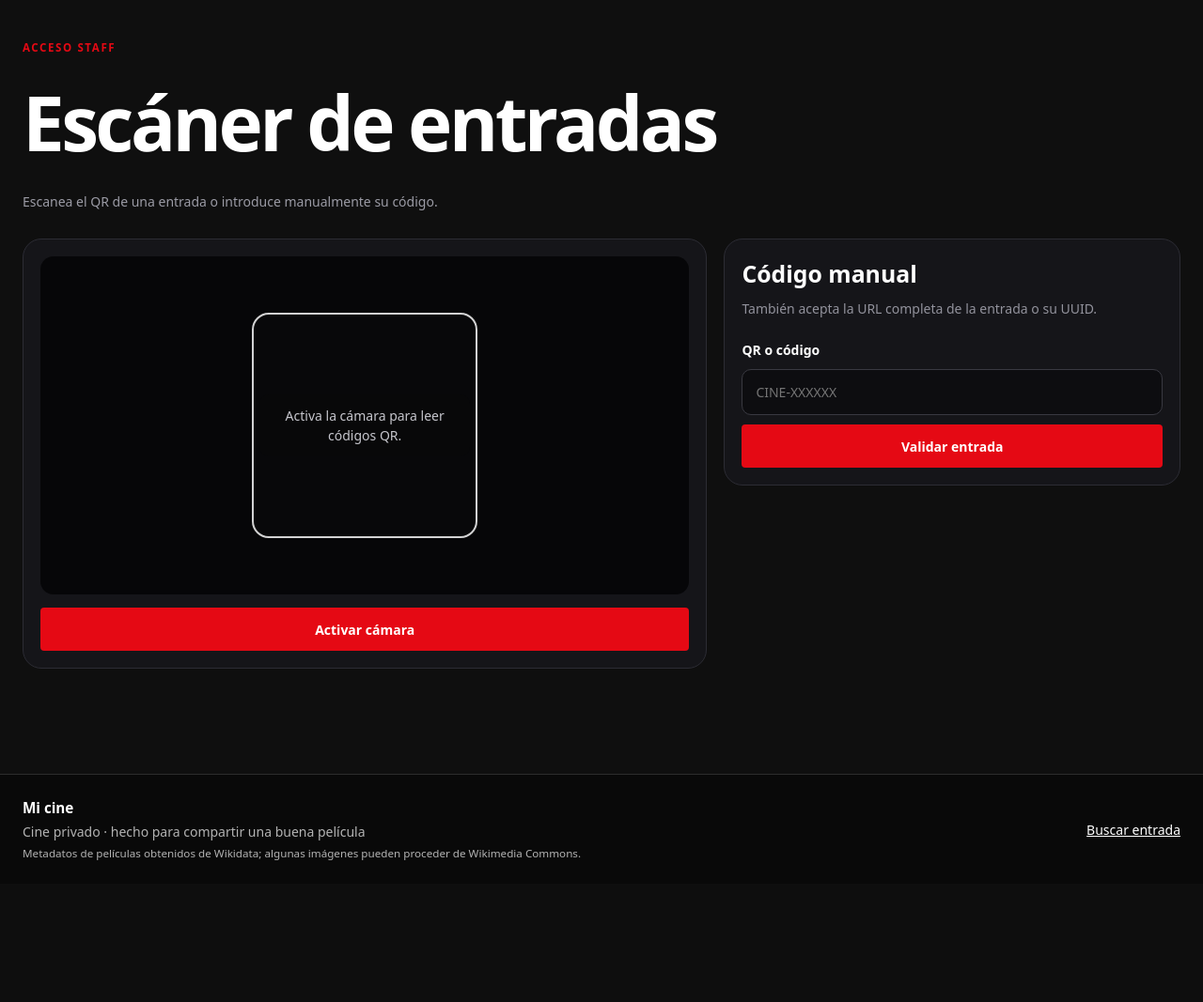
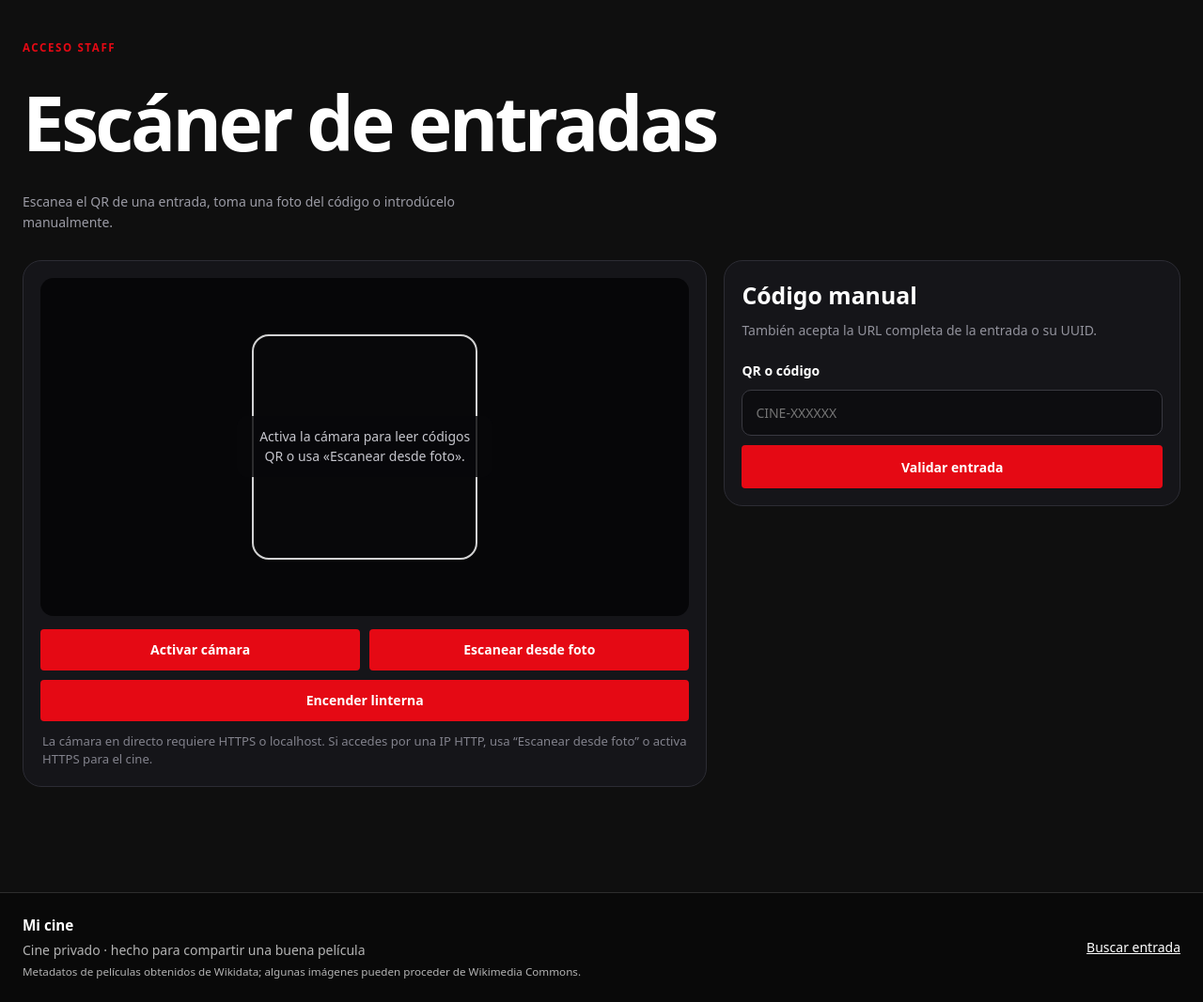
Before and after one commit to elisgar11/C2EM-Cinema, a Django app: page /staff/scanner/ in a window 1280 px wide. Shown: the part 69-1136 px from the top of the page at 94% size. Before the commit the page ends 985 px from the top, so only its background shows below. Run offline with Django 5.2, Linux system fonts and the light colour scheme; the visitor is signed in with stand-in values (Sample User, id 1); data comes from the database, SQL or seed files in the repository; some libraries are stand-ins or nearby versions.

Commit message:
Fix QR scanner camera compatibility
Make QR scanning resilient across browsers, add photo scanning fallback, and document HTTPS requirements for Tailscale access.

```diff
--- a/static/css/scanner.css
+++ b/static/css/scanner.css
@@ -43,6 +43,19 @@
     overflow: hidden;
     border-radius: 14px;
     background: #08080a;
+    transition: border-color 160ms ease, box-shadow 160ms ease;
+}
+
+.scanner-camera[data-scanner-state="warning"] {
+    box-shadow: inset 0 0 0 1px rgba(240, 180, 52, .5);
+}
+
+.scanner-camera[data-scanner-state="danger"] {
+    box-shadow: inset 0 0 0 1px rgba(224, 82, 82, .58);
+}
+
+.scanner-camera[data-scanner-state="success"] {
+    box-shadow: inset 0 0 0 1px rgba(85, 190, 125, .5);
 }
 
 .scanner-camera video {
@@ -51,18 +64,30 @@
     width: 100%;
     height: 100%;
     object-fit: cover;
+    opacity: 0;
+    transition: opacity 140ms ease;
+}
+
+.scanner-camera.is-active video {
+    opacity: 1;
 }
 
 .scanner-camera p {
     position: relative;
     z-index: 3;
-    max-width: 28ch;
+    max-width: 34ch;
     margin: 0;
     padding: 12px 14px;
     border-radius: 10px;
-    background: rgba(8, 8, 10, .78);
+    background: rgba(8, 8, 10, .82);
     color: #c6c6cd;
     text-align: center;
+    line-height: 1.45;
+}
+
+.scanner-camera.is-active p {
+    align-self: end;
+    margin-bottom: 14px;
 }
 
 .scanner-frame {
@@ -74,6 +99,51 @@
     border-radius: 18px;
     box-shadow: 0 0 0 999px rgba(0, 0, 0, .2);
     pointer-events: none;
+}
+
+.scanner-actions {
+    display: grid;
+    grid-template-columns: 1fr 1fr;
+    gap: 10px;
+}
+
+.scanner-actions .button,
+.scanner-photo-button {
+    display: inline-flex;
+    box-sizing: border-box;
+    min-height: 44px;
+    align-items: center;
+    justify-content: center;
+    margin: 0;
+    cursor: pointer;
+    text-align: center;
+}
+
+.scanner-actions .button:disabled {
+    cursor: not-allowed;
+    opacity: .48;
+}
+
+.scanner-photo-input {
+    position: absolute;
+    width: 1px;
+    height: 1px;
+    padding: 0;
+    overflow: hidden;
+    clip: rect(0 0 0 0);
+    white-space: nowrap;
+    border: 0;
+}
+
+.scanner-flash-button {
+    grid-column: 1 / -1;
+}
+
+.scanner-help {
+    margin: 12px 2px 0;
+    color: #82828c;
+    font-size: .82rem;
+    line-height: 1.5;
 }
 
 .scanner-manual-card h2,
@@ -99,6 +169,7 @@
 
 .scanner-form input {
     width: 100%;
+    box-sizing: border-box;
     padding: 13px 14px;
     border: 1px solid #393941;
     border-radius: 10px;
@@ -159,12 +230,16 @@
 }
 
 @media (max-width: 760px) {
+    .scanner-page {
+        padding-top: 32px;
+    }
+
     .scanner-grid {
         grid-template-columns: 1fr;
     }
 
     .scanner-camera {
-        min-height: 300px;
+        min-height: min(68vh, 420px);
     }
 
     .scanner-result {
@@ -177,3 +252,20 @@
         text-align: left;
     }
 }
+
+@media (max-width: 480px) {
+    .scanner-actions {
+        grid-template-columns: 1fr;
+    }
+
+    .scanner-flash-button {
+        grid-column: auto;
+    }
+}
+
+@media (prefers-reduced-motion: reduce) {
+    .scanner-camera,
+    .scanner-camera video {
+        transition: none;
+    }
+}
--- /dev/null
+++ b/static/js/ticket-scanner.js
@@ -0,0 +1,255 @@
+(() => {
+    const startButton = document.getElementById("start-camera");
+    const photoInput = document.getElementById("scanner-photo");
+    const flashButton = document.getElementById("toggle-flash");
+    const video = document.getElementById("scanner-video");
+    const status = document.getElementById("camera-status");
+    const shell = document.getElementById("camera-shell");
+    const form = document.getElementById("scanner-form");
+    const input = document.getElementById("scanner-value");
+
+    if (!startButton || !photoInput || !video || !status || !form || !input) return;
+
+    let scanner = null;
+    let nativeStream = null;
+    let nativeTimer = null;
+    let submitting = false;
+
+    function setStatus(message, tone = "neutral") {
+        status.textContent = message;
+        shell.dataset.scannerState = tone;
+    }
+
+    function errorName(error) {
+        if (!error) return "";
+        if (typeof error === "string") return error;
+        return error.name || error.message || String(error);
+    }
+
+    function humanCameraError(error) {
+        const name = errorName(error);
+        if (/NotAllowedError|PermissionDeniedError|denied/i.test(name)) {
+            return "El navegador ha bloqueado la cámara. Revisa el permiso de cámara para este sitio.";
+        }
+        if (/NotFoundError|DevicesNotFoundError|Camera not found/i.test(name)) {
+            return "No se ha encontrado ninguna cámara disponible en este dispositivo.";
+        }
+        if (/NotReadableError|TrackStartError|Could not start/i.test(name)) {
+            return "La cámara está ocupada por otra aplicación o el navegador no puede abrirla.";
+        }
+        if (/OverconstrainedError|ConstraintNotSatisfiedError/i.test(name)) {
+            return "La cámara existe, pero no admite la configuración solicitada.";
+        }
+        if (/SecurityError|secure|https/i.test(name)) {
+            return "El navegador exige HTTPS para utilizar la cámara en directo.";
+        }
+        return "No se pudo iniciar la cámara. Puedes usar «Escanear desde foto» o introducir el código manualmente.";
+    }
+
+    function canUseLiveCamera() {
+        if (!window.isSecureContext) {
+            setStatus(
+                "La cámara en directo está bloqueada porque esta página usa HTTP. Abre C2EM mediante HTTPS o usa «Escanear desde foto».",
+                "warning",
+            );
+            startButton.disabled = true;
+            startButton.title = "La cámara web requiere HTTPS o localhost";
+            return false;
+        }
+        if (!navigator.mediaDevices || typeof navigator.mediaDevices.getUserMedia !== "function") {
+            setStatus(
+                "Este navegador no expone acceso directo a la cámara. Usa «Escanear desde foto».",
+                "warning",
+            );
+            startButton.disabled = true;
+            return false;
+        }
+        return true;
+    }
+
+    async function stopNativeCamera() {
+        if (nativeTimer) {
+            clearTimeout(nativeTimer);
+            nativeTimer = null;
+        }
+        if (nativeStream) {
+            nativeStream.getTracks().forEach((track) => track.stop());
+            nativeStream = null;
+        }
+        video.srcObject = null;
+    }
+
+    async function stopCamera() {
+        if (scanner) {
+            try {
+                await scanner.stop();
+            } catch (error) {
+                console.debug("No se pudo detener QrScanner limpiamente", error);
+            }
+        }
+        await stopNativeCamera();
+        shell.classList.remove("is-active");
+        flashButton.hidden = true;
+        flashButton.textContent = "Encender linterna";
+    }
+
+    async function submitDecoded(value) {
+        const decoded = String(value || "").trim();
+        if (!decoded || submitting) return;
+        submitting = true;
+        setStatus("QR leído. Validando entrada…", "success");
+        input.value = decoded;
+        await stopCamera();
+        form.submit();
+    }
+
+    async function startWithQrScanner() {
+        if (!window.QrScanner) throw new Error("QrScanner no está disponible");
+
+        if (!scanner) {
+            scanner = new window.QrScanner(
+                video,
+                (result) => submitDecoded(result && typeof result === "object" ? result.data : result),
+                {
+                    preferredCamera: "environment",
+                    maxScansPerSecond: 12,
+                    returnDetailedScanResult: true,
+                    highlightScanRegion: false,
+                    highlightCodeOutline: true,
+                    onDecodeError: (error) => {
+                        if (window.QrScanner && error !== window.QrScanner.NO_QR_CODE_FOUND) {
+                            console.debug("Error de lectura QR", error);
+                        }
+                    },
+                },
+            );
+        }
+
+        await scanner.start();
+        shell.classList.add("is-active");
+        setStatus("Cámara activa. Apunta al QR de la entrada.", "success");
+
+        try {
+            if (await scanner.hasFlash()) flashButton.hidden = false;
+        } catch (error) {
+            flashButton.hidden = true;
+        }
+    }
+
+    async function startWithNativeDetector() {
+        if (!("BarcodeDetector" in window)) throw new Error("BarcodeDetector no está disponible");
+        if (window.BarcodeDetector.getSupportedFormats) {
+            const formats = await window.BarcodeDetector.getSupportedFormats();
+            if (!formats.includes("qr_code")) throw new Error("Este navegador no admite QR con BarcodeDetector");
+        }
+
+        const detector = new window.BarcodeDetector({ formats: ["qr_code"] });
+        nativeStream = await navigator.mediaDevices.getUserMedia({
+            video: { facingMode: { ideal: "environment" } },
+            audio: false,
+        });
+        video.srcObject = nativeStream;
+        await video.play();
+        shell.classList.add("is-active");
+        setStatus("Cámara activa. Apunta al QR de la entrada.", "success");
+
+        const scan = async () => {
+            if (!nativeStream || submitting) return;
+            try {
+                const codes = await detector.detect(video);
+                if (codes.length && codes[0].rawValue) {
+                    await submitDecoded(codes[0].rawValue);
+                    return;
+                }
+            } catch (error) {
+                console.debug("Error de lectura QR nativa", error);
+            }
+            nativeTimer = window.setTimeout(scan, 220);
+        };
+        scan();
+    }
+
+    async function startCamera() {
+        if (!canUseLiveCamera()) return;
+
+        startButton.disabled = true;
+        setStatus("Solicitando permiso de cámara…");
+        try {
+            if (window.QrScanner) {
+                await startWithQrScanner();
+            } else {
+                await startWithNativeDetector();
+            }
+        } catch (error) {
+            await stopCamera();
+            setStatus(humanCameraError(error), "danger");
+            startButton.disabled = false;
+            return;
+        }
+        startButton.textContent = "Cámara activa";
+    }
+
+    async function scanPhoto(file) {
+        if (!file || submitting) return;
+        setStatus("Leyendo QR de la imagen…");
+
+        try {
+            let result;
+            if (window.QrScanner) {
+                result = await window.QrScanner.scanImage(file, {
+                    returnDetailedScanResult: true,
+                    alsoTryWithoutScanRegion: true,
+                });
+                await submitDecoded(result && typeof result === "object" ? result.data : result);
+                return;
+            }
+
+            if (!("BarcodeDetector" in window)) {
+                throw new Error("No hay decodificador QR disponible en este navegador");
+            }
+            const bitmap = await createImageBitmap(file);
+            try {
+                const detector = new window.BarcodeDetector({ formats: ["qr_code"] });
+                const codes = await detector.detect(bitmap);
+                if (!codes.length || !codes[0].rawValue) throw new Error("No QR code found");
+                await submitDecoded(codes[0].rawValue);
+            } finally {
+                bitmap.close?.();
+            }
+        } catch (error) {
+            const name = errorName(error);
+            const noCode = /No QR code found|No QR code/i.test(name);
+            setStatus(
+                noCode
+                    ? "No se ha encontrado un QR legible en esa imagen. Acércate más y vuelve a intentarlo."
+                    : "No se pudo leer esa imagen. Prueba otra foto o utiliza el código manual.",
+                "danger",
+            );
+            photoInput.value = "";
+        }
+    }
+
+    async function toggleFlash() {
+        if (!scanner || flashButton.hidden) return;
+        try {
+            await scanner.toggleFlash();
+            flashButton.textContent = scanner.isFlashOn() ? "Apagar linterna" : "Encender linterna";
+        } catch (error) {
+            flashButton.hidden = true;
+        }
+    }
+
+    startButton.addEventListener("click", startCamera);
+    photoInput.addEventListener("change", () => scanPhoto(photoInput.files && photoInput.files[0]));
+    flashButton.addEventListener("click", toggleFlash);
+    window.addEventListener("pagehide", () => {
+        if (scanner) scanner.destroy();
+        stopNativeCamera();
+    });
+
+    if (window.isSecureContext) {
+        setStatus("Activa la cámara para leer códigos QR o usa «Escanear desde foto».");
+    } else {
+        canUseLiveCamera();
+    }
+})();
--- a/templates/core/ticket_scanner.html
+++ b/templates/core/ticket_scanner.html
@@ -10,18 +10,28 @@
         <div>
             <p class="eyebrow">Acceso staff</p>
             <h1>Escáner de entradas</h1>
-            <p>Escanea el QR de una entrada o introduce manualmente su código.</p>
+            <p>Escanea el QR de una entrada, toma una foto del código o introdúcelo manualmente.</p>
         </div>
     </div>
 
     <div class="scanner-grid">
         <article class="scanner-camera-card">
-            <div class="scanner-camera" id="camera-shell">
+            <div class="scanner-camera" id="camera-shell" data-scanner-state="neutral">
                 <video id="scanner-video" playsinline muted></video>
                 <div class="scanner-frame" aria-hidden="true"></div>
-                <p id="camera-status">Activa la cámara para leer códigos QR.</p>
+                <p id="camera-status" role="status" aria-live="polite">Comprobando disponibilidad de la cámara…</p>
             </div>
-            <button class="button wide" id="start-camera" type="button">Activar cámara</button>
+
+            <div class="scanner-actions">
+                <button class="button wide" id="start-camera" type="button">Activar cámara</button>
+                <label class="button wide scanner-photo-button" for="scanner-photo">Escanear desde foto</label>
+                <input id="scanner-photo" class="scanner-photo-input" type="file" accept="image/*" capture="environment">
+                <button class="button wide scanner-flash-button" id="toggle-flash" type="button" hidden>Encender linterna</button>
+            </div>
+
+            <p class="scanner-help">
+                La cámara en directo requiere HTTPS o localhost. Si accedes por una IP HTTP, usa “Escanear desde foto” o activa HTTPS para el cine.
+            </p>
         </article>
 
         <article class="scanner-manual-card">
@@ -59,68 +69,7 @@
 {% endblock %}
 
 {% block scripts %}
-<script>
-    (() => {
-        const startButton = document.getElementById("start-camera");
-        const video = document.getElementById("scanner-video");
-        const status = document.getElementById("camera-status");
-        const form = document.getElementById("scanner-form");
-        const input = document.getElementById("scanner-value");
-        let stream = null;
-        let stopped = false;
-        let submitting = false;
-
-        function stopCamera() {
-            stopped = true;
-            if (stream) stream.getTracks().forEach((track) => track.stop());
-            stream = null;
-        }
-
-        async function startCamera() {
-            if (!("BarcodeDetector" in window) || !navigator.mediaDevices?.getUserMedia) {
-                status.textContent = "Este navegador no permite escaneo QR directo. Usa el código manual.";
-                startButton.disabled = true;
-                return;
-            }
-
-            stopped = false;
-            startButton.disabled = true;
-            status.textContent = "Solicitando acceso a la cámara…";
-            try {
-                stream = await navigator.mediaDevices.getUserMedia({
-                    video: { facingMode: { ideal: "environment" } },
-                    audio: false,
-                });
-                video.srcObject = stream;
-                await video.play();
-                status.textContent = "Apunta al QR de la entrada.";
-                const detector = new BarcodeDetector({ formats: ["qr_code"] });
-
-                async function scan() {
-                    if (stopped || submitting) return;
-                    try {
-                        const codes = await detector.detect(video);
-                        if (codes.length && codes[0].rawValue) {
-                            submitting = true;
-                            input.value = codes[0].rawValue;
-                            stopCamera();
-                            form.submit();
-                            return;
-                        }
-                    } catch (error) {
-                        status.textContent = "No se ha podido leer la cámara. Puedes usar el código manual.";
-                    }
-                    setTimeout(scan, 250);
-                }
-                scan();
-            } catch (error) {
-                status.textContent = "No se pudo acceder a la cámara. Revisa el permiso o usa el código manual.";
-                startButton.disabled = false;
-            }
-        }
-
-        startButton.addEventListener("click", startCamera);
-        window.addEventListener("pagehide", stopCamera);
-    })();
-</script>
+{% get_static_prefix as STATIC_PREFIX %}
+<script src="{{ STATIC_PREFIX }}vendor/qr-scanner/qr-scanner.umd.min.js"></script>
+<script src="{% static 'js/ticket-scanner.js' %}"></script>
 {% endblock %}
```
Also changed, not shown: core/test_qr_scanner_interface.py (added, +46 -0 lines), docs/qr-scanner.md (added, +64 -0 lines), 1 other file.
